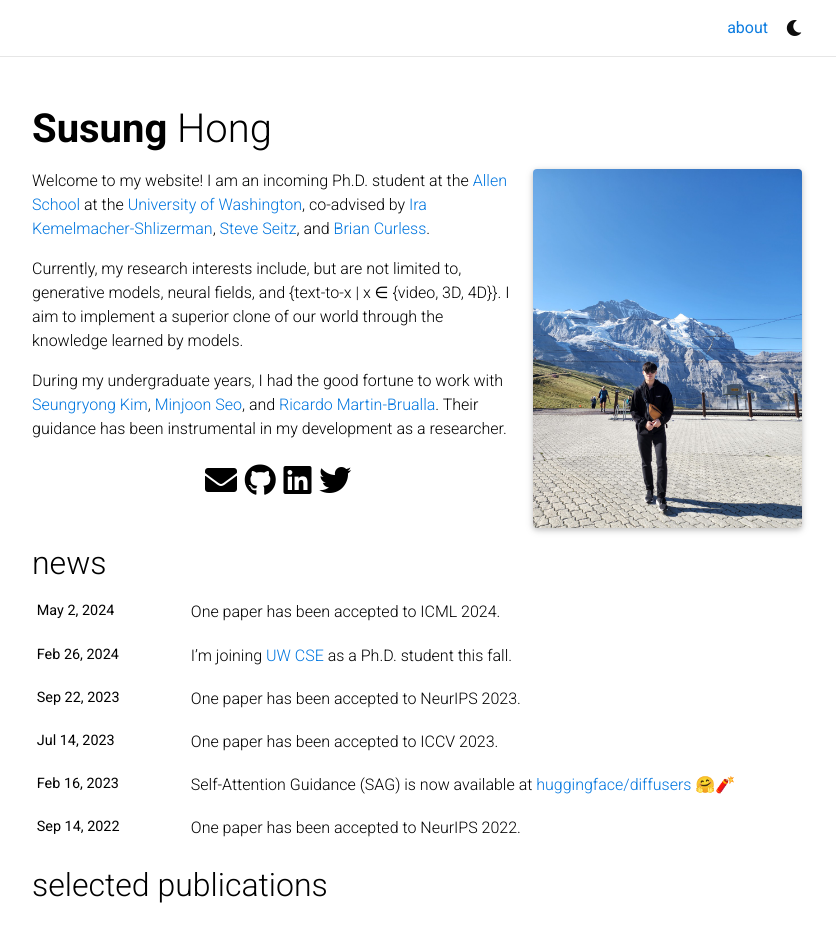
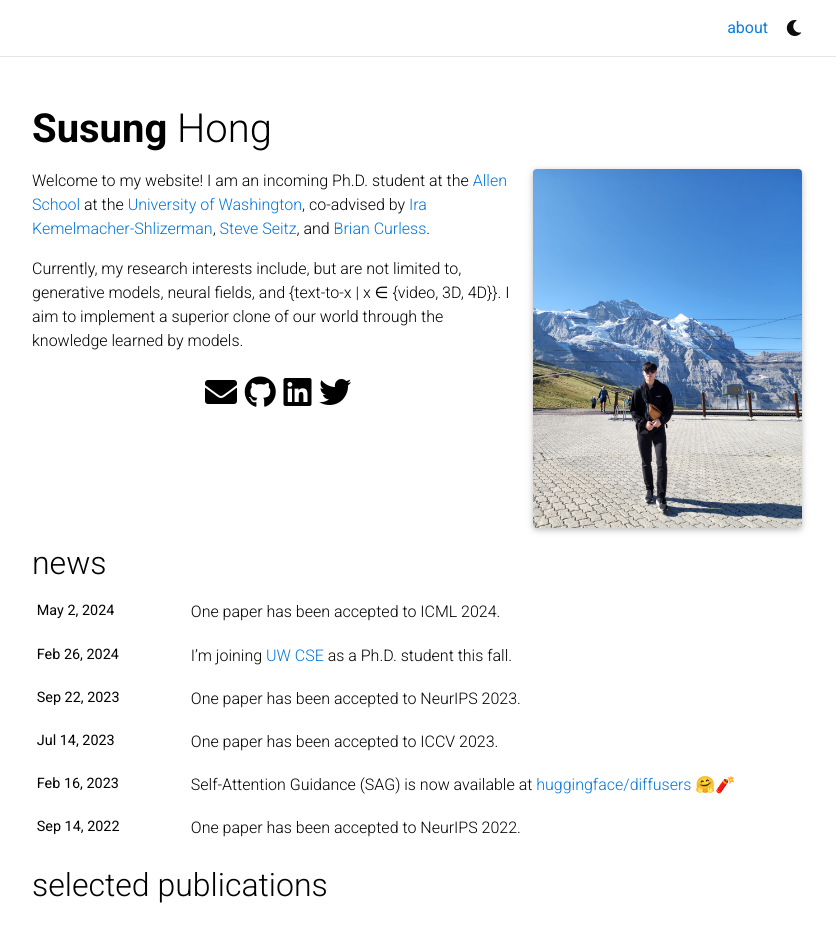
Before and after one commit to SusungHong/susunghong.github.io, a Jekyll site: the page built from _pages/about.md, in a window 1280 px wide and 1106 px high, cut to the strip 0-932 px from the top of the window. Shown: the whole strip, without its empty margins (223-1059 px from the left). Built offline with Jekyll 4.4.1, drawn with Linux system fonts in a browser that asks for light colours; full-size pictures stand in for the smaller copies a plugin makes; emoji names are drawn with the system emoji font; comment, search, counter and statistics services are not loaded; a style sheet for code colours, icons or effects is not loaded.

Commit message:
Update about.md

```diff
--- a/_pages/about.md
+++ b/_pages/about.md
@@ -18,5 +18,3 @@ social: true  # includes social icons at the bottom of the page
 Welcome to my website! I am an incoming Ph.D. student at the [Allen School](https://www.cs.washington.edu/) at the [University of Washington](https://www.washington.edu/), co-advised by [Ira Kemelmacher-Shlizerman](https://www.irakemelmacher.com/), [Steve Seitz](https://www.smseitz.com/), and [Brian Curless](https://homes.cs.washington.edu/~curless/).
 
 Currently, my research interests include, but are not limited to, generative models, neural fields, and {text-to-x \| x ∈ {video, 3D, 4D}}. I aim to implement a superior clone of our world through the knowledge learned by models.
-
-During my undergraduate years, I had the good fortune to work with [Seungryong Kim](https://cvlab.korea.ac.kr/members/faculty), [Minjoon Seo](https://seominjoon.github.io/), and [Ricardo Martin-Brualla](https://ricardomartinbrualla.com/). Their guidance has been instrumental in my development as a researcher.
```
